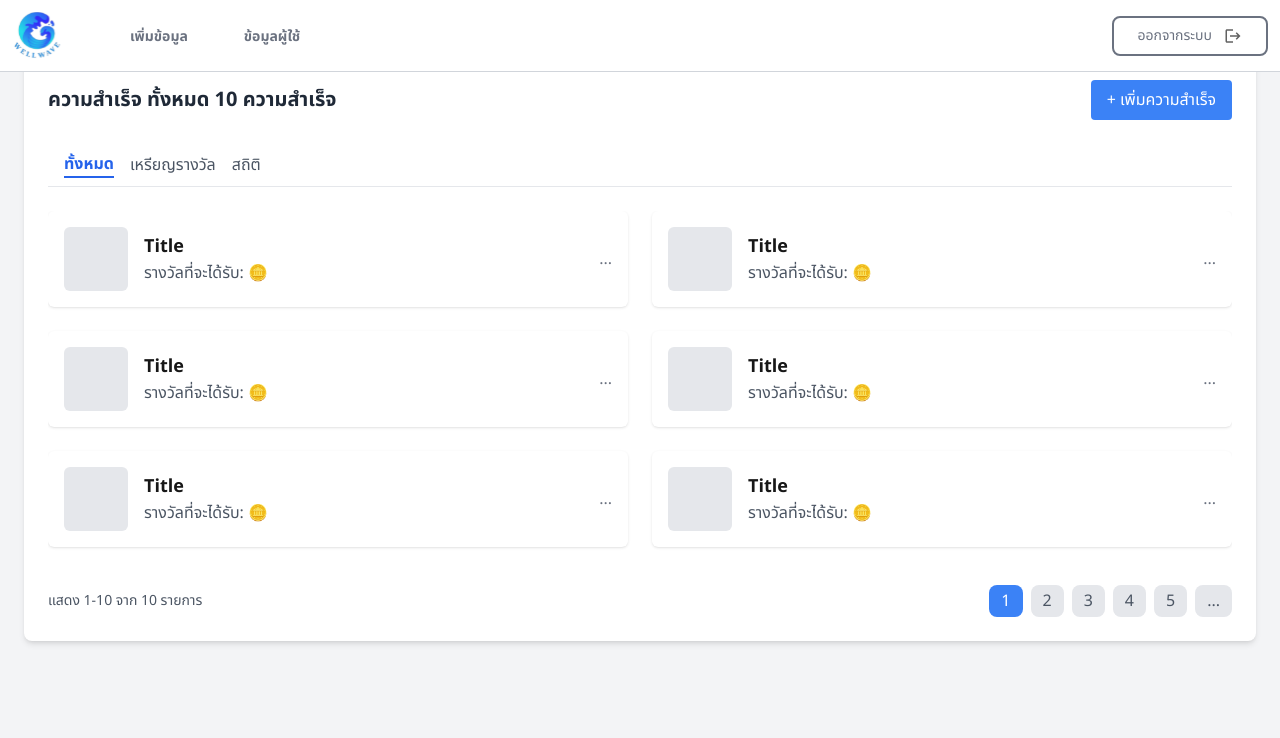
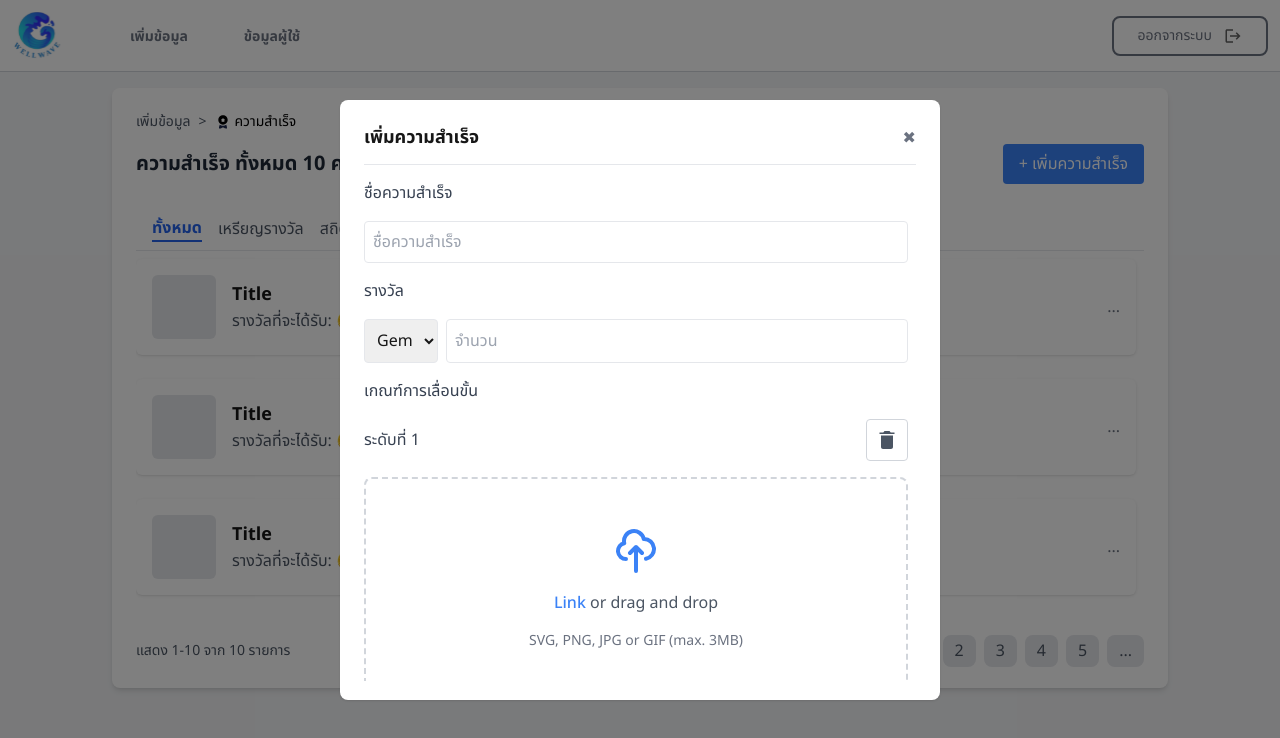
Before and after one commit to WellWave-App/wellwave-website, a Next.js app: page /infoApp/achievement in a window 1280 px wide. Both pictures are taken after a click on the button "+ เพิ่มความสำเร็จ". Shown: the top 738 px of the page. Built offline with nearby package versions, Linux system fonts and the light colour scheme.

Commit message:
add : pop up achieve page

```diff
--- a/src/app/infoApp/achievement/page.tsx
+++ b/src/app/infoApp/achievement/page.tsx
@@ -1,5 +1,9 @@
-import React from 'react';
+"use client";
+import React, { useState } from 'react';
 import Image from "next/image";
+import { useRouter } from "next/navigation";
+import FileUpload from "../../components/upload";
+import { IoMdTrash } from "react-icons/io";
 
 const ArticlesPage: React.FC = () => {
   const items = Array(10).fill({
@@ -7,29 +11,147 @@ const ArticlesPage: React.FC = () => {
     views: 30,
     description: 'รายละเอียดเนื้อหาของความสำเร็จแบบย่อๆ เพื่อแสดงในรายการความสำเร็จ...',
   });
+  const router = useRouter();
+  const [isOpen, setIsOpen] = useState(false);
+  // const [duration, setDuration] = useState(3);
+  const [levels, setLevels] = useState([
+    { level: 1, duration: 1 }, // เริ่มต้นด้วยระดับ 1
+  ]);
+  // const [duration, setDuration] = useState(1);
 
+  // ฟังก์ชันเพิ่มระดับใหม่
+  const addLevel = () => {
+    const newLevel = { level: levels.length + 1, duration: 1 }; // ระดับใหม่
+    setLevels([...levels, newLevel]); // เพิ่มระดับใหม่
+  };
+
+  // ฟังก์ชันลบระดับ
+  const deleteLevel = (levelToDelete: number) => {
+    setLevels(levels.filter(level => level.level !== levelToDelete));
+  };
+
+  // ฟังก์ชันอัพเดต duration สำหรับระดับต่างๆ
+  const handleDurationChange = (index: number, value: number) => {
+    const updatedLevels = levels.map((lvl, i) =>
+      i === index ? { ...lvl, duration: value } : lvl
+    );
+    setLevels(updatedLevels);
+  };
   return (
-    <div className="p-6 bg-gray-100 min-h-screen font-sans">
+    <div className="top-0 px-28 py-6 p-6 bg-gray-100 min-h-screen font-sans">
 
 
-      <div className="rounded-lg p-6 bg-white  shadow-md">
-        <p className="text-gray-600 text-sm pb-3 flex items-center">
-          เพิ่มข้อมูล
-          <span style={{ margin: '0 8px' }}> &gt; </span> {/* สำหรับลูกศร ">" */}
+      <div className="rounded-lg p-6 mt-16 h-[600px] bg-white  shadow-md">
+        <p
+          className="text-gray-600 text-sm pb-3 flex items-center cursor-pointer group"
+          onClick={() => router.back()} // ย้อนกลับ
+        >
+          <span className="hover:underline inline-flex items-center group-hover:text-black">
+            เพิ่มข้อมูล</span>
+          <span style={{ margin: "0 8px" }}> &gt; </span>
           <Image
             src="/asset/achieve.svg"
-            alt="fire"
+            alt="article"
             width={16}
             height={16}
             className="mr-1"
           />
           <span className="text-black">ความสำเร็จ</span>
+
         </p>
 
+
         <div className="flex justify-between items-center mb-6" ><h1 className="text-xl font-bold text-gray-800">ความสำเร็จ ทั้งหมด 10 ความสำเร็จ</h1>
-          <button className="bg-blue-500 text-white px-4 py-2 rounded hover:bg-blue-600">
+          <button className="bg-blue-500 text-white px-4 py-2 rounded hover:bg-blue-600" onClick={() => setIsOpen(true)}>
             + เพิ่มความสำเร็จ
-          </button></div>
+          </button>
+          {isOpen && (
+            <div className="fixed inset-0 flex items-center justify-center bg-black bg-opacity-50 z-50 ">
+              <div className="bg-white rounded-lg shadow max-w-[600px] w-full max-h-[600px] p-6 m-18">                {/* Header */}
+                <div className="flex justify-between items-center border-b pb-3">
+                  <h2 className="text-lg font-semibold">เพิ่มความสำเร็จ</h2>
+                  <button onClick={() => setIsOpen(false)} className="text-gray-500 hover:text-gray-700">
+                    ✖
+                  </button>
+                </div>
+
+                {/* Form ใน Popup */}
+                <div className="mt-4 space-y-4  max-h-[500px] overflow-y-auto  scrollbar-custom pr-2 ">
+
+                  <label className="block text-gray-700">ชื่อความสำเร็จ</label>
+                  <input type="text" className="w-full border rounded p-2" placeholder="ชื่อความสำเร็จ" />
+                  <label className="block text-gray-700">รางวัล</label>
+                  <div className="flex gap-2">
+                    <select className="border rounded p-2">
+                      <option>Gem</option>
+                      <option>EXP</option>
+                    </select>
+                    <input type="number" className=" w-full border rounded p-2 " placeholder="จำนวน" />
+                  </div>
+
+                  <label className="block text-gray-700">เกณฑ์การเลื่อนขั้น</label>
+
+
+                  {/* แสดงระดับทั้งหมดที่มี */}
+                  {levels.map((level, index) => (
+                    <div key={index} className="flex flex-col gap-4">
+                      {/* ส่วนของระดับ และปุ่มลบ (ไอคอนถังขยะ) */}
+                      <div className="flex justify-between items-center gap-2">
+                        <label className="block text-gray-700">ระดับที่ {level.level}</label>
+                        {/* ปุ่มลบ (ไอคอนถังขยะ) */}
+                        <button
+                          onClick={() => deleteLevel(level.level)}
+                          className="text-gray-600 hover:text-gray-600 rounded p-2 border border-gray-300"
+                        >
+                          <IoMdTrash size={24} />
+                        </button>
+                      </div>
+
+                      {/* ส่วนของการกรอกข้อมูลสำหรับระดับ */}
+                      <FileUpload />
+                      <div className="flex gap-2 items-center">
+                        <select className="border rounded p-2">
+                          <option>Gem</option>
+                          <option>EXP</option>
+                        </select>
+                        <select className="border rounded p-2">
+                          <option>Gem</option>
+                          <option>EXP</option>
+                        </select>
+                        <div className="flex items-center w-full">
+                          <input
+                            type="number"
+                            value={level.duration}
+                            onChange={(e) => handleDurationChange(index, parseInt(e.target.value) || 1)}
+                            min="1"
+                            className="w-full rounded-l-md border border-gray-300 p-2 focus:outline-none focus:ring-2 focus:ring-blue-500 focus:border-transparent"
+                          />
+                          <span className="rounded-r-md border border-l-0 border-gray-300 bg-white px-3 py-2 text-gray-700 focus:outline-none focus:ring-2 focus:ring-blue-500 focus:border-transparent">วัน</span>
+                        </div>
+                      </div>
+                    </div>
+
+                  ))}
+
+                  {/* ปุ่ม */}
+                  <div className="flex justify-between mt-4">
+                    <button onClick={addLevel} className="bg-blue-500 text-white px-4 py-2 rounded hover:bg-blue-600">
+                      + เพิ่มระดับ
+                    </button>
+                    <div className="flex gap-2">
+                      <button onClick={() => setIsOpen(false)} className="px-4 py-2 text-gray-500 hover:text-gray-700">
+                        ยกเลิก
+                      </button>
+                      <button className="bg-blue-500 text-white px-4 py-2 rounded hover:bg-blue-600">
+                        ยืนยัน
+                      </button>
+                    </div>
+                  </div>
+
+                </div>
+              </div>
+            </div>
+          )}</div>
         <div className="flex items-center border-b">
           <nav className="flex space-x-4 px-4 py-2">
             <button className="text-blue-600 font-semibold border-b-2 border-blue-600">ทั้งหมด</button>
@@ -38,11 +160,11 @@ const ArticlesPage: React.FC = () => {
 
           </nav>
         </div>
-        <div className="grid grid-cols-1 md:grid-cols-2 lg:grid-cols-2 gap-6 mt-6 max-h-[350px] overflow-y-auto">
+        <div className="grid grid-cols-1 md:grid-cols-2 lg:grid-cols-2 gap-2 max-h-[360px] overflow-y-auto  scrollbar-custom pr-2">
           {items.map((item, index) => (
             <div
               key={index}
-              className="bg-white rounded-md shadow p-4 flex items-center hover:shadow-lg transition"
+              className="bg-white rounded-md shadow p-4 mb-2 mt-2 flex items-center hover:shadow-lg transition"
             >
               <div className="w-16 h-16 bg-gray-200 rounded-md flex-shrink-0"></div>
               <div className="ml-4 flex-grow">
@@ -57,7 +179,6 @@ const ArticlesPage: React.FC = () => {
             </div>
           ))}
         </div>
-
 
 
         <footer className="flex justify-between items-center mt-6">
@@ -75,6 +196,7 @@ const ArticlesPage: React.FC = () => {
           </div>
         </footer>
 
+
       </div>
     </div>
 
```
